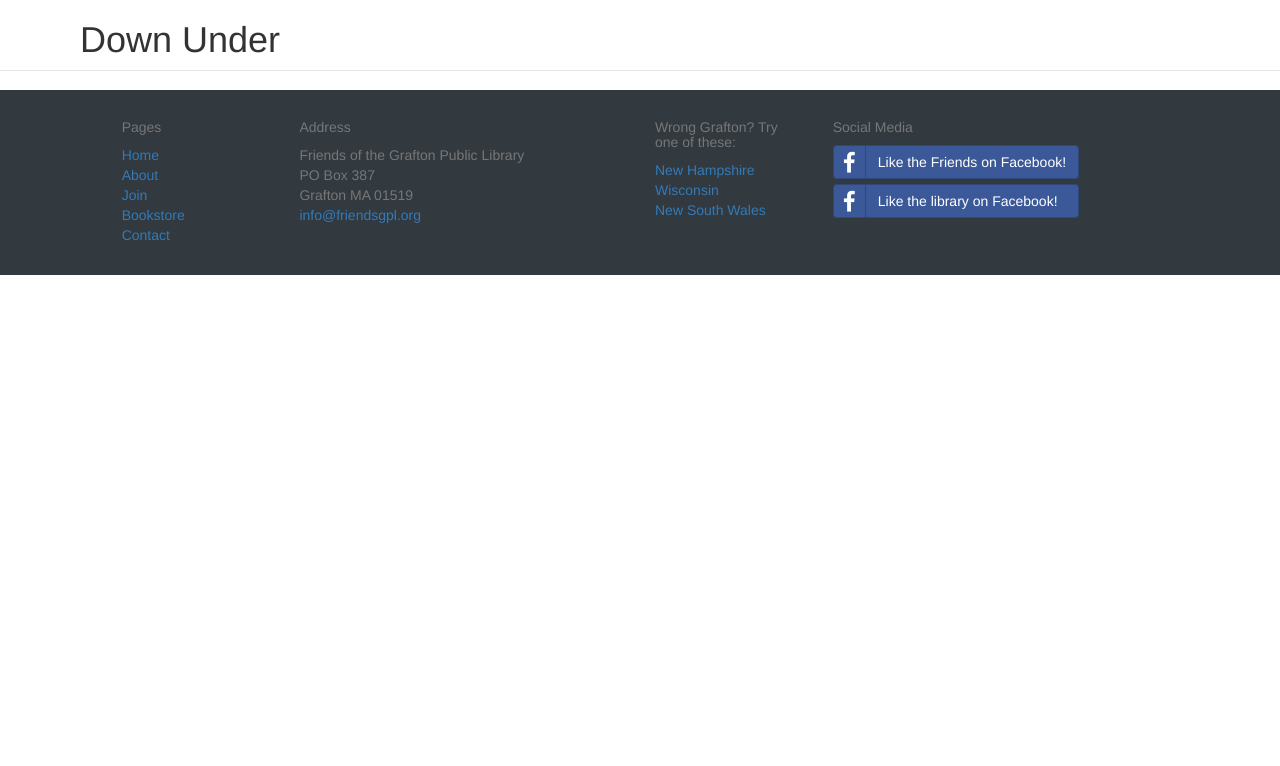
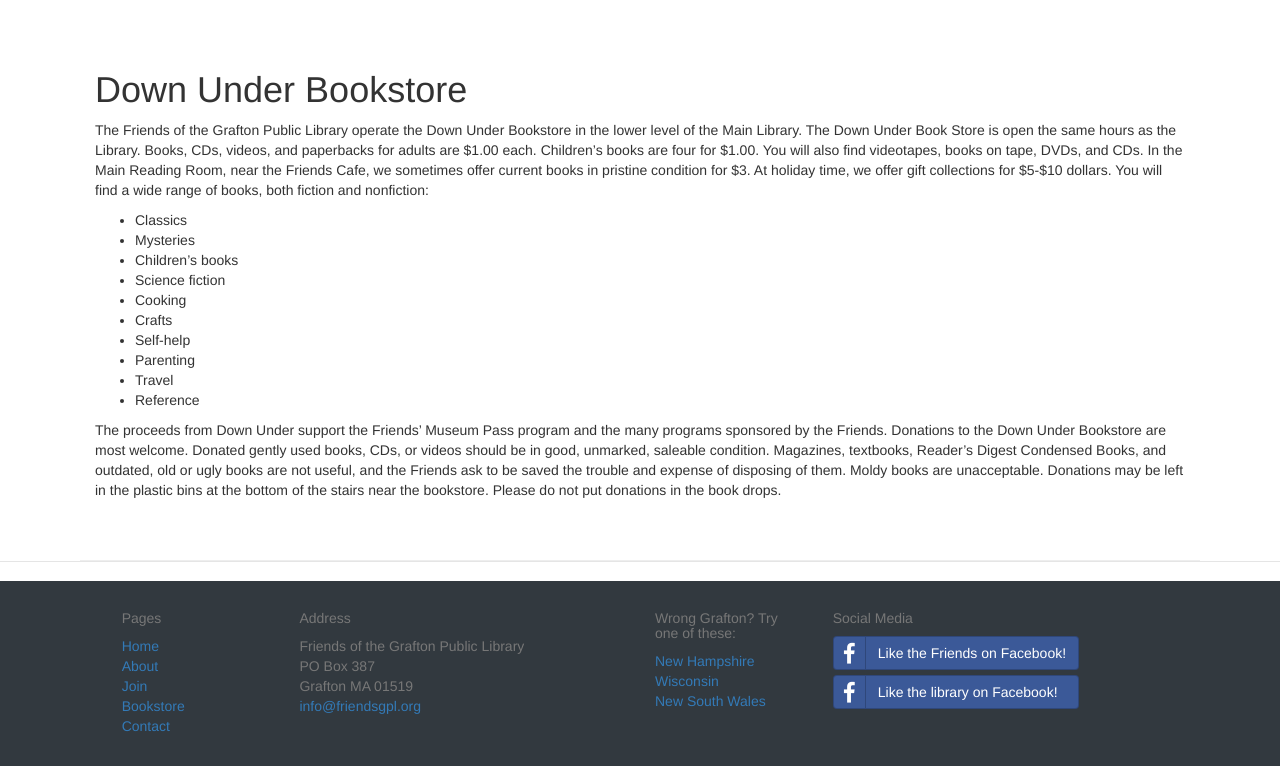
Before and after one commit to dscush/friendsgpl, a Django app: template templates/friends/downunder.html in a window 1280 px wide. Shown: the part 51-817 px from the top of the page. Before the commit the page ends 326 px from the top, so only its background shows below. Run offline with Django 3.2, Linux system fonts and the light colour scheme; the template is opened without the code that fills it, so the values that code supplies are empty; style sheets or scripts are compiled from the project's sources; some libraries are stand-ins or nearby versions.

Commit message:
Add Down Under content

```diff
--- a/templates/friends/downunder.html
+++ b/templates/friends/downunder.html
@@ -1,4 +1,48 @@
 {% extends "friends/base.html" %}
     {% block body %}
-        <h1>{% block title %}Down Under{% endblock %}</h1>
+        <div class="row row-content">
+            <div class="col-xs-12">
+                <h2>
+                    <h1>{% block title %}Down Under Bookstore{% endblock %}</h1>
+                </h2>
+                <p>
+                    The Friends of the Grafton Public Library operate the Down Under Bookstore in the lower level of the Main Library. The Down Under Book Store is open the same hours as the Library. Books, CDs, videos, and paperbacks for adults are $1.00 each. Children’s books are four for $1.00. You will also find videotapes, books on tape, DVDs, and CDs. In the Main Reading Room, near the Friends Cafe, we sometimes offer current books in pristine condition for $3. At holiday time, we offer gift collections for $5-$10 dollars. You will find a wide range of books, both fiction and nonfiction:
+                </p>
+                <ul>
+                    <li>
+                        Classics
+                    </li>
+                    <li>
+                        Mysteries
+                    </li>
+                    <li>
+                        Children’s books
+                    </li>
+                    <li>
+                        Science fiction
+                    </li>
+                    <li>
+                        Cooking
+                    </li>
+                    <li>
+                        Crafts
+                    </li>
+                    <li>
+                        Self-help
+                    </li>
+                    <li>
+                        Parenting
+                    </li>
+                    <li>
+                        Travel
+                    </li>
+                    <li>
+                        Reference
+                    </li>
+                </ul>
+                <p>
+                    The proceeds from Down Under support the Friends’ Museum Pass program and the many programs sponsored by the Friends. Donations to the Down Under Bookstore are most welcome. Donated gently used books, CDs, or videos should be in good, unmarked, saleable condition. Magazines, textbooks, Reader’s Digest Condensed Books, and outdated, old or ugly books are not useful, and the Friends ask to be saved the trouble and expense of disposing of them. Moldy books are unacceptable. Donations may be left in the plastic bins at the bottom of the stairs near the bookstore. Please do not put donations in the book drops.
+                </p>
+            </div>
+        </div>
     {% endblock %}
```
